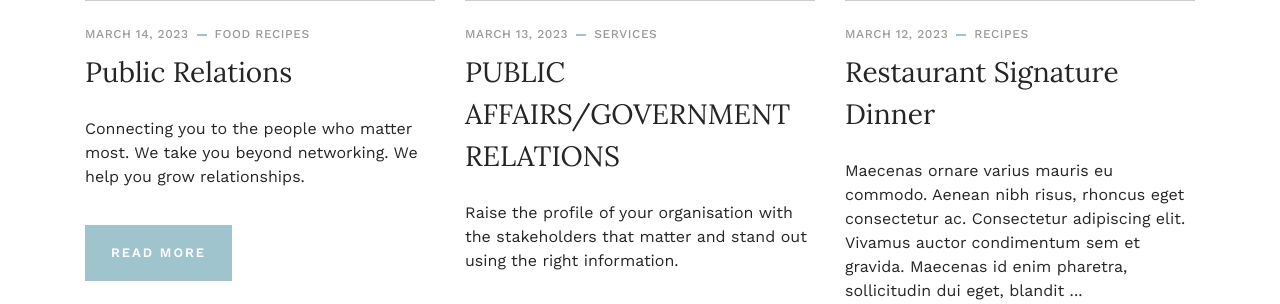
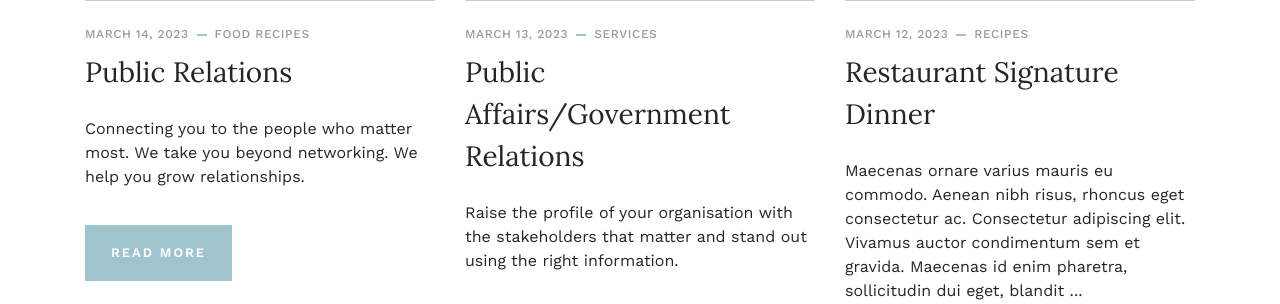
Before and after one commit to szilin08/website-template, a PHP site: page /blog.php in a window 1280 px wide. Shown: the part 1117-1421 px from the top of the page. Run offline with PHP 8.4, Linux system fonts and the light colour scheme.

Commit message:
Update blog.php

```diff
--- a/blog.php
+++ b/blog.php
@@ -42,7 +42,7 @@
                            <li class="meta-date">March 13, 2023</li>
                            <li class="meta-categ"><a href="#" rel="category tag">Services</a> </li>
                         </ul>
-                        <h2 class="article-title"><a href="blog-single-post.php">PUBLIC AFFAIRS/GOVERNMENT RELATIONS</a></h2>
+                        <h2 class="article-title"><a href="blog-single-post.php">Public Affairs/Government Relations</a></h2>
                         <div class="article-excerpt">Raise the profile of your organisation with the stakeholders that matter and stand out using the right information.</div>
                         <a class="view-more" href="blog-single-post.php">Read More </a>
                      </div>
```
